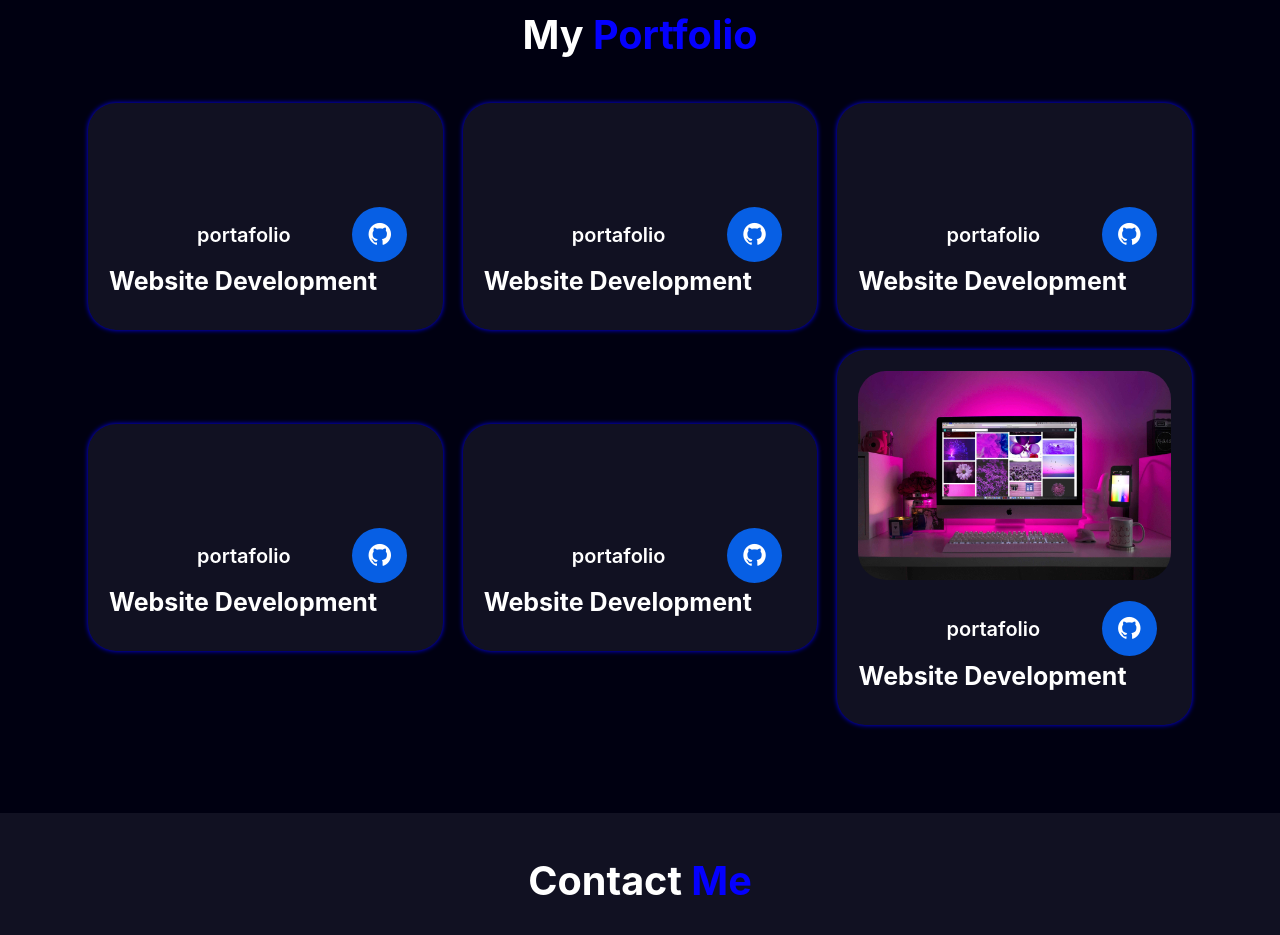
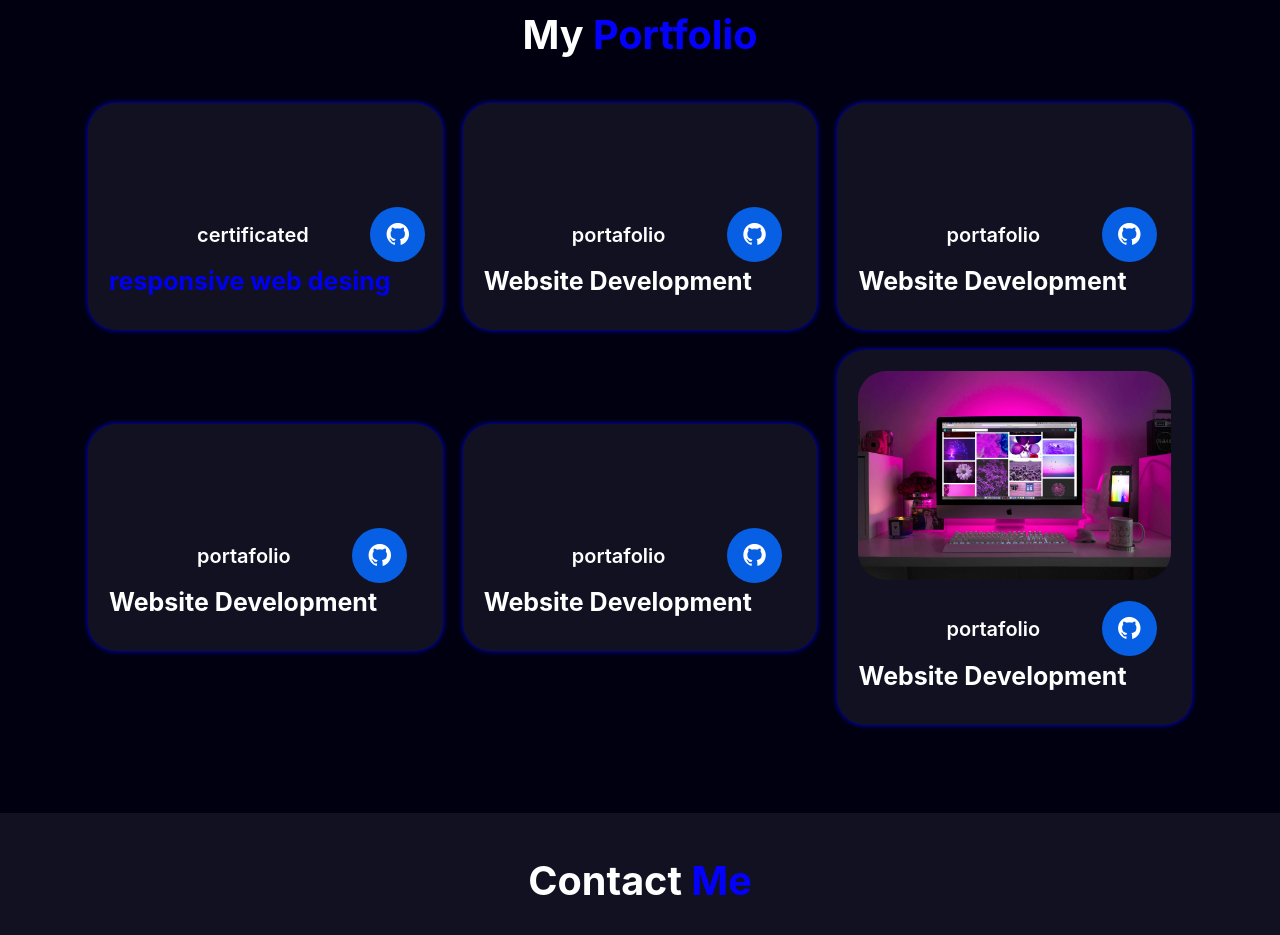
Before and after one commit to MIGUEL12344/portafolio, a plain HTML site: page index.html in a window 1280 px wide. Shown: the part 1120-2055 px from the top of the page. Drawn offline with nearby package versions, Linux system fonts and the light colour scheme.

Commit message:
feat: se añadio el certificado resposiv

```diff
--- a/index.html
+++ b/index.html
@@ -79,16 +79,18 @@
 
         <section class="portfolio-content">
             <section class="row">
+                <a href="https://www.freecodecamp.org/certification/miguel_1234/responsive-web-design">
                     <img src="./assets/1.jpg" alt="">
                     <section class="main-row">
                         <section class="row-text">
-                        <h5>portafolio</h5>
+                            <h5>certificated</h5>
                         </section>
                         <section class="row-icon">
                             <i class="bx bxl-github"></i>
                         </section>
                     </section>
-                <h4>Website Development</h4>
+                    <h4>responsive web desing</h4>
+                </a>
             </section>
 
             <section class="row">
```
Lines whose indentation alone changed are shown as unchanged.
